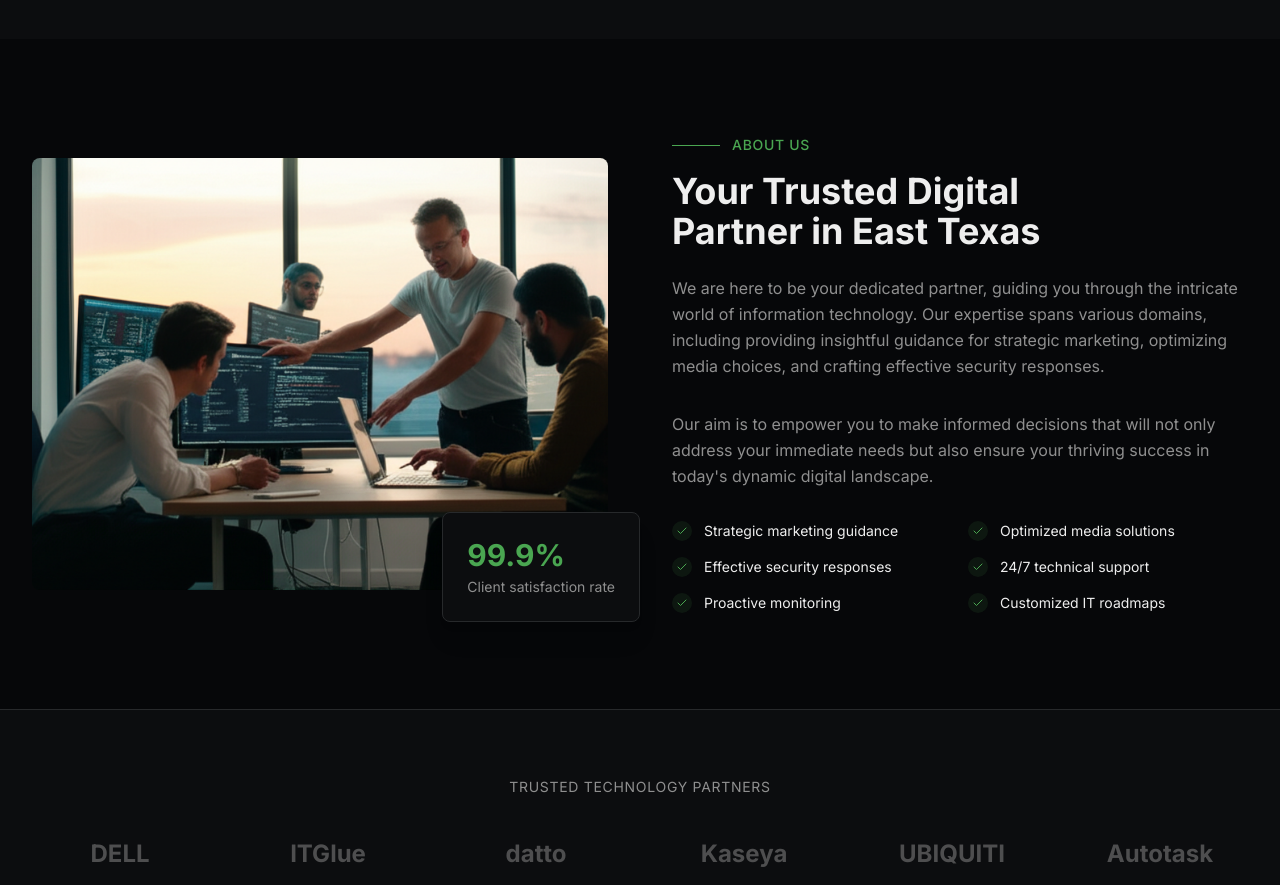
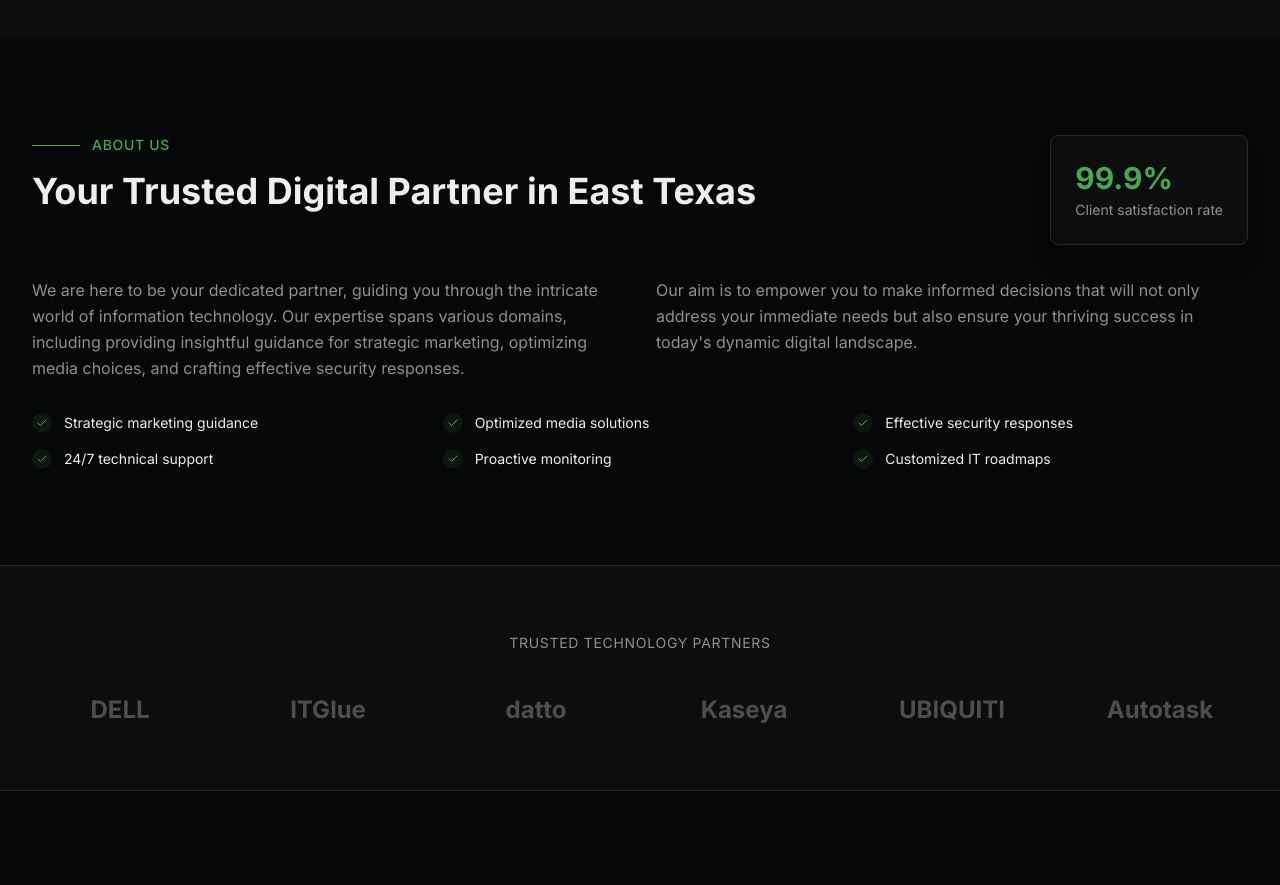
Before and after one commit to dkcraw/etxitsolutions, a Next.js app: page / in a window 1280 px wide. Shown: the part 1980-2865 px from the top of the page. Built offline with nearby package versions, Linux system fonts and the light colour scheme.

Commit message:
Remove the About section office stock photo (#2)
The four-person office image was only used above the About copy. Delete the file and let the existing text fill that space on desktop.

Co-authored-by: Cursor Agent <cursoragent@cursor.com>
Co-authored-by: dkcraw <dkcraw@users.noreply.github.com>

```diff
--- a/components/about-section.tsx
+++ b/components/about-section.tsx
@@ -13,47 +13,38 @@ export function AboutSection() {
   return (
     <section id="about" className="py-24 bg-background">
       <div className="max-w-7xl mx-auto px-4 sm:px-6 lg:px-8">
-        <div className="grid lg:grid-cols-2 gap-16 items-center">
-          {/* Image Side */}
-          <div className="relative">
-            <div className="aspect-[4/3] rounded-lg overflow-hidden">
-              <img
-                src="/it-team-collaboration.png"
-                alt="ETX IT Solutions team"
-                className="w-full h-full object-cover"
-              />
+        <div className="flex items-start justify-between gap-10 mb-8">
+          <div className="min-w-0 max-w-3xl">
+            <div className="flex items-center gap-3 mb-4">
+              <div className="h-px w-12 bg-primary" />
+              <span className="text-primary text-sm font-medium uppercase tracking-wider">About Us</span>
             </div>
-            {/* Floating Card */}
-            <div className="absolute -bottom-8 -right-8 bg-card border border-border p-6 rounded-lg shadow-xl max-w-xs hidden lg:block">
+
+            <h2 className="text-3xl sm:text-4xl font-bold text-foreground text-balance">
+              Your Trusted Digital Partner in East Texas
+            </h2>
+          </div>
+
+          <div className="hidden lg:block shrink-0 bg-card border border-border p-6 rounded-lg shadow-xl max-w-xs">
             <div className="text-3xl font-bold text-primary mb-1">99.9%</div>
             <div className="text-sm text-muted-foreground">Client satisfaction rate</div>
           </div>
         </div>
 
-          {/* Content Side */}
-          <div>
-            <div className="flex items-center gap-3 mb-4">
-              <div className="h-px w-12 bg-primary" />
-              <span className="text-primary text-sm font-medium uppercase tracking-wider">About Us</span>
-            </div>
-
-            <h2 className="text-3xl sm:text-4xl font-bold text-foreground mb-6 text-balance">
-              Your Trusted Digital Partner in East Texas
-            </h2>
-
-            <p className="text-muted-foreground leading-relaxed mb-8">
+        <div className="grid gap-8 lg:grid-cols-2 mb-8">
+          <p className="text-muted-foreground leading-relaxed">
             We are here to be your dedicated partner, guiding you through the intricate world of information
             technology. Our expertise spans various domains, including providing insightful guidance for strategic
             marketing, optimizing media choices, and crafting effective security responses.
           </p>
 
-            <p className="text-muted-foreground leading-relaxed mb-8">
+          <p className="text-muted-foreground leading-relaxed">
             Our aim is to empower you to make informed decisions that will not only address your immediate needs but
             also ensure your thriving success in today&apos;s dynamic digital landscape.
           </p>
+        </div>
 
-            {/* Features List */}
-            <div className="grid sm:grid-cols-2 gap-4">
+        <div className="grid sm:grid-cols-2 lg:grid-cols-3 gap-4">
           {features.map((feature) => (
             <div key={feature} className="flex items-center gap-3">
               <div className="flex-shrink-0 w-5 h-5 rounded-full bg-primary/10 flex items-center justify-center">
@@ -64,8 +55,6 @@ export function AboutSection() {
           ))}
         </div>
       </div>
-        </div>
-      </div>
     </section>
   )
 }
```
Also changed, not shown: public/it-team-collaboration.png (deleted). Lines whose indentation alone changed are shown as unchanged.
